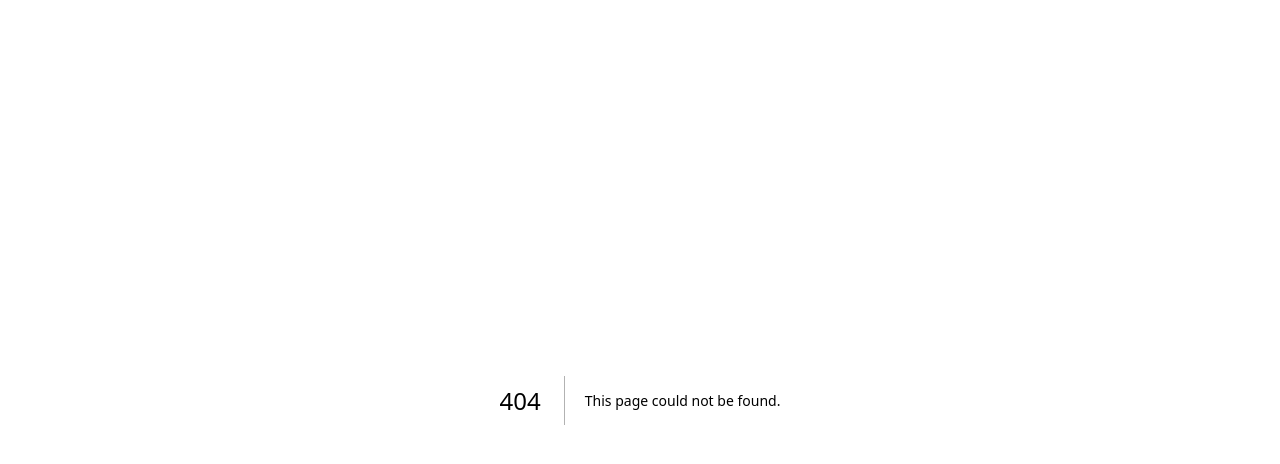
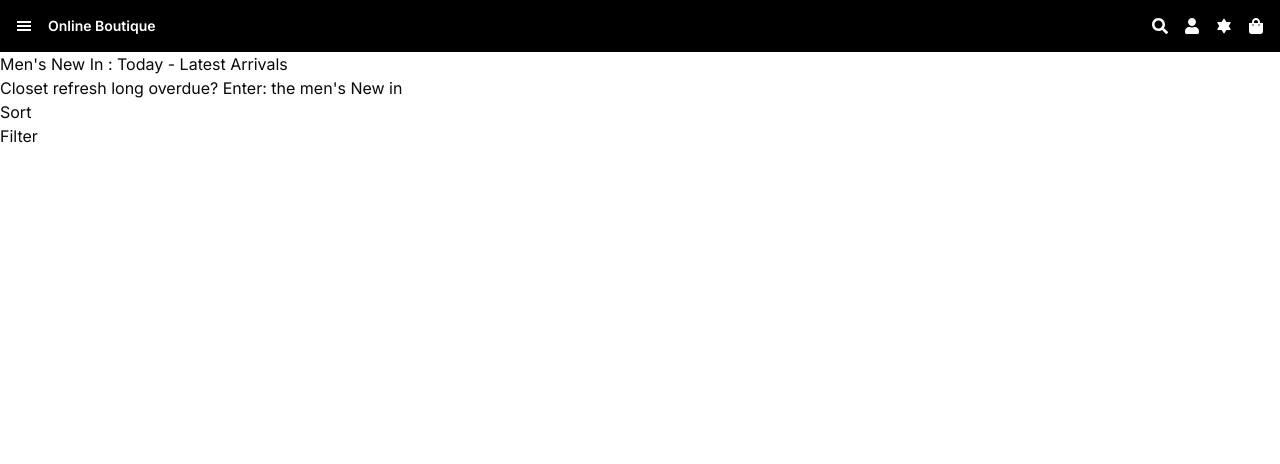
Before and after one commit to huntdavid175/clothingstore, a Next.js app: page /shop/men in a window 1280 px wide. Before the commit this address had no page. Shown: the top 464 px of the page. Built offline with nearby package versions, Linux system fonts and the light colour scheme.

Commit message:
topbar menu added

```diff
--- a/package.json
+++ b/package.json
@@ -21,6 +21,7 @@
     "next": "14.2.5",
     "react": "^18",
     "react-dom": "^18",
+    "react-icons": "^5.3.0",
     "tailwind-merge": "^2.4.0",
     "tailwindcss-animate": "^1.0.7"
   },
--- /dev/null
+++ b/src/app/shop/men/page.tsx
@@ -0,0 +1,42 @@
+import React from "react";
+import { GiHamburgerMenu } from "react-icons/gi";
+import { FaSearch, FaUser, FaShoppingBag } from "react-icons/fa";
+import { TbJewishStarFilled } from "react-icons/tb";
+
+const ListingPage = () => {
+  return (
+    <div className="w-full">
+      {/* main header  */}
+      <div className="w-full flex justify-between items-center p-4 bg-black text-white">
+        <div className="flex space-x-4 items-center">
+          <GiHamburgerMenu />
+          <h3 className="text-sm font-semibold">Online Boutique</h3>
+        </div>
+
+        <div className="flex space-x-4 items-center">
+          <FaSearch />
+          <FaUser />
+          <TbJewishStarFilled />
+          <FaShoppingBag />
+        </div>
+      </div>
+      {/* main header ends  */}
+      {/* Tagline  */}
+      <div>
+        <h2>Men's New In : Today - Latest Arrivals</h2>
+        <p>Closet refresh long overdue? Enter: the men's New in</p>
+      </div>
+      {/* Tagline ends here  */}
+
+      {/* sort and filter  */}
+      <div>
+        <p>Sort</p>
+        <p>Filter</p>
+      </div>
+
+      {/* sort and filter ends here  */}
+    </div>
+  );
+};
+
+export default ListingPage;
```
Also changed, not shown: 1 other file (tests, documents, lock files or other folders).
